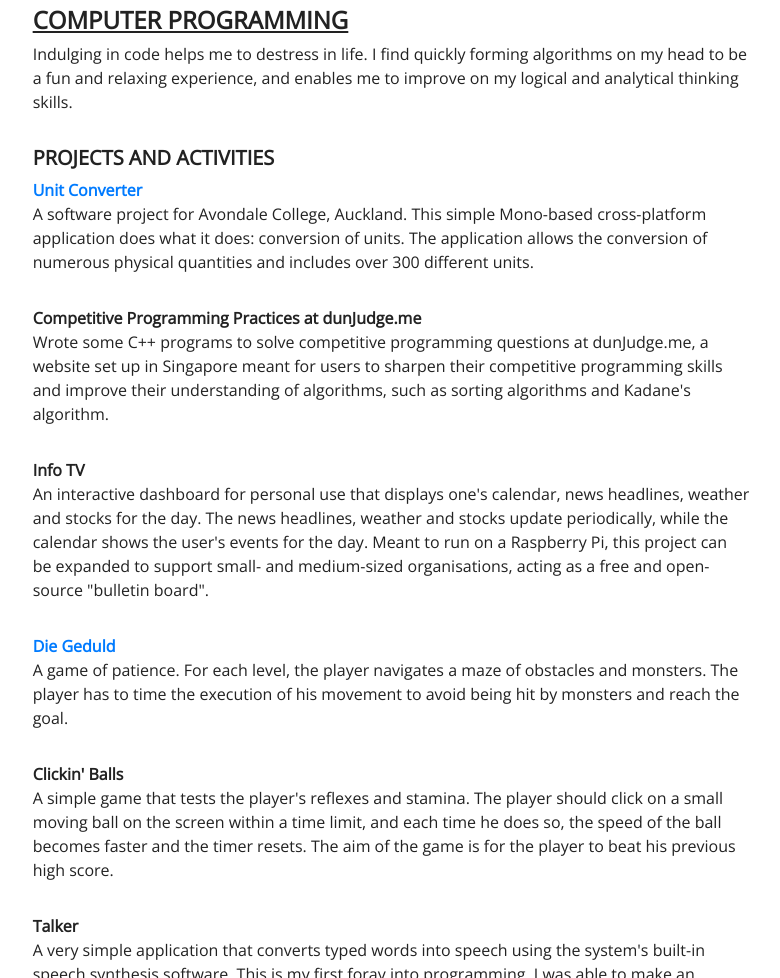
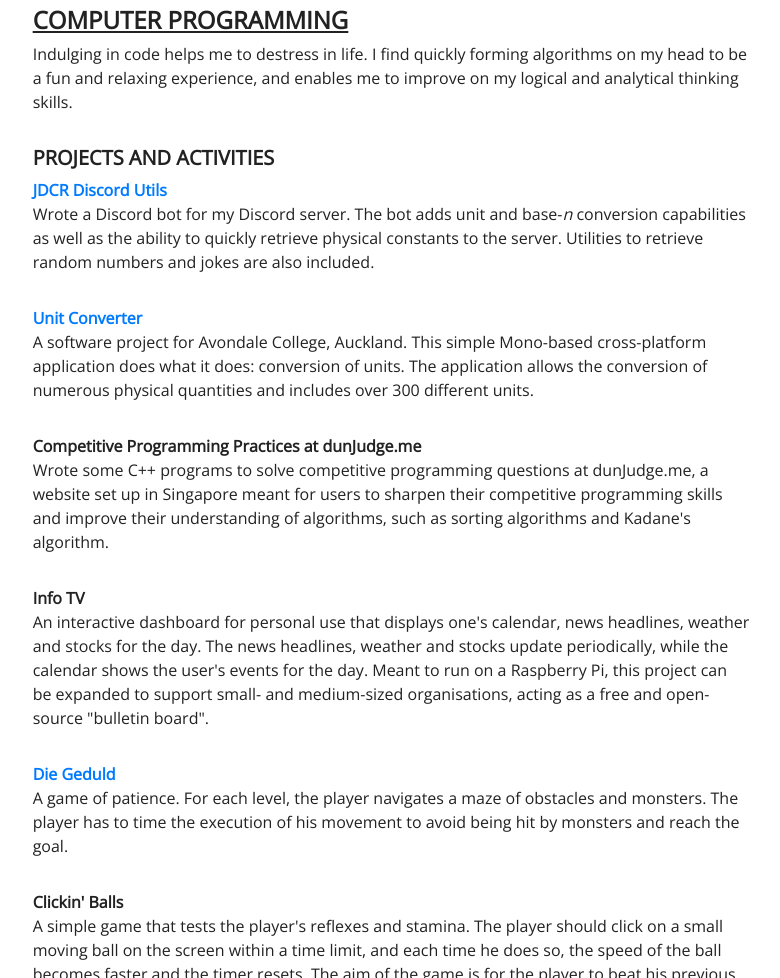
Before and after one commit to JDCRecomendable/JDCRecomendable.github.io, a plain HTML site: page index.html in a window 1280 px wide. Shown: the part 2537-3515 px from the top of the page, without its empty margins (409-1189 px from the left). Drawn offline with nearby package versions, Linux system fonts and the light colour scheme.

Commit message:
Add new project highlight

```diff
--- a/index.html
+++ b/index.html
@@ -216,6 +216,12 @@
                             thinking skills.</p>
                         <h5 class="text-uppercase"><strong>Projects and Activities</strong></h5>
                         <ul class="text-left list-no-bullets">
+                            <li><strong><a href="https://github.com/JDCRecomendable/jdcr-discord-utils" target="_blank">JDCR Discord Utils</a></strong></li>
+                            <p>Wrote a Discord bot for my Discord server. The bot adds unit and base-<em>n</em>
+                                conversion capabilities as well as the ability to quickly retrieve physical
+                                constants to the server. Utilities to retrieve random numbers and jokes are
+                                also included.</p>
+
                             <li><strong><a href="https://github.com/JDCRecomendable/unit-converter" target="_blank">Unit Converter</a></strong></li>
                             <p>A software project for Avondale College, Auckland. This simple Mono-based cross-platform
                                 application does what it does: conversion of units. The application allows the
```
